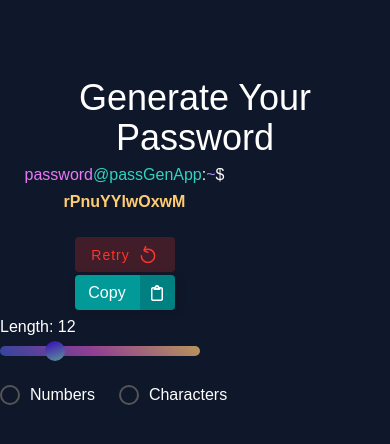
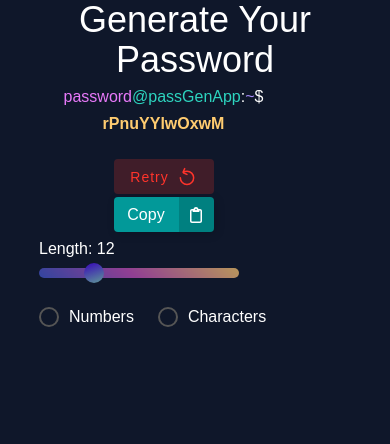
Before and after one commit to black-sheepp/passwordGeneratorApp, a React (Vite) app: page / in a window 390 px wide. Shown: the top 444 px of the page. Built offline with nearby package versions, Linux system fonts and the light colour scheme; a web font is replaced by a local one.

Commit message:
CSS corrected for deploy

```diff
--- a/src/App.css
+++ b/src/App.css
@@ -13,7 +13,7 @@ body {
 }
 
 @media (max-width: 1000px) {
-  body{
+  .App{
     margin: auto 10%;
   }
 }
```
